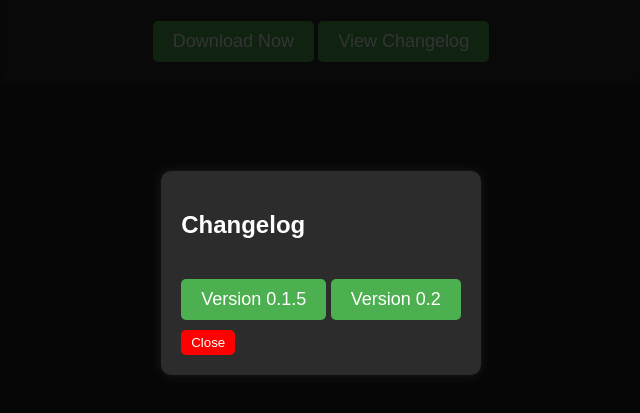
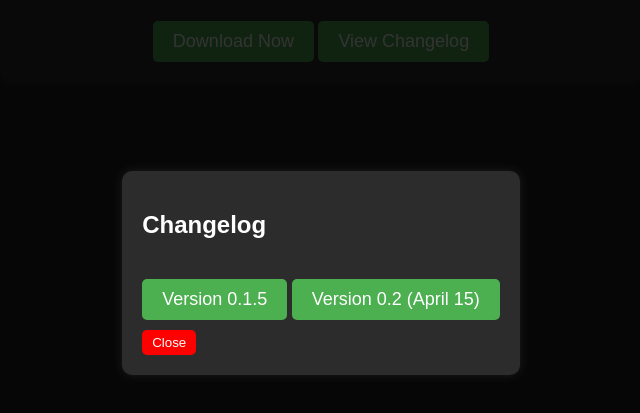
Before and after one commit to IFirstTeaLover/bulaba, a plain HTML site: page index.html in a window 1280 px wide. Both pictures are taken after a click on the button "View Changelog". Shown: the part 127-540 px from the top of the page, without its empty margins (319-959 px from the left). Drawn offline with Linux system fonts and the light colour scheme.

Commit message:
Update index.html

```diff
--- a/index.html
+++ b/index.html
@@ -100,7 +100,7 @@
                     <li>Changed texture for iron armor model</li>
                 </ul>
             </div>
-            <button class="button" onclick="toggleVersion('changelog-1-1')">Version 0.2</button>
+            <button class="button" onclick="toggleVersion('changelog-1-1')">Version 0.2 (April 15)</button>
             <div id="changelog-1-1" style="display: none;">
                 <ul>
                     <li>Added black theme</li>
```
